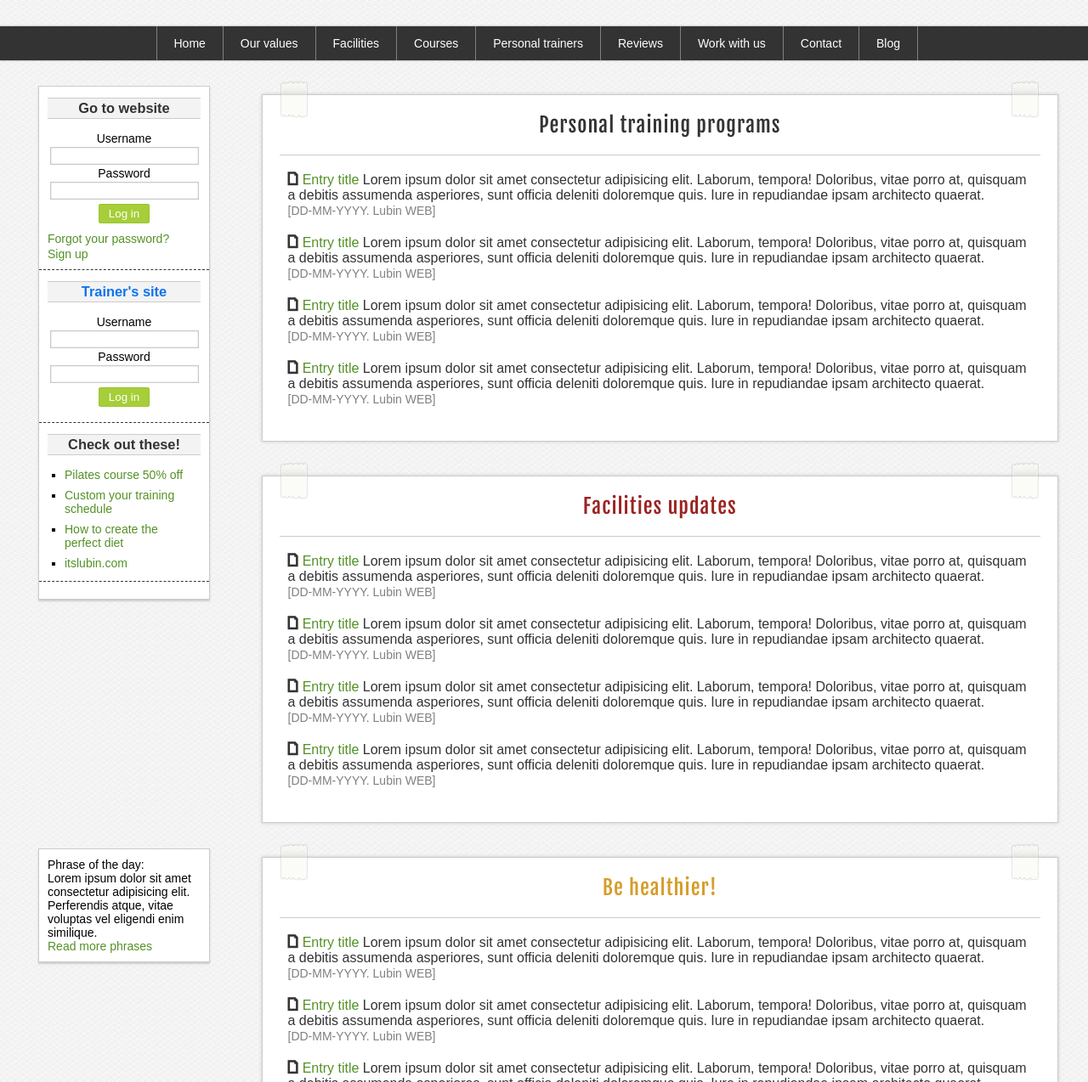
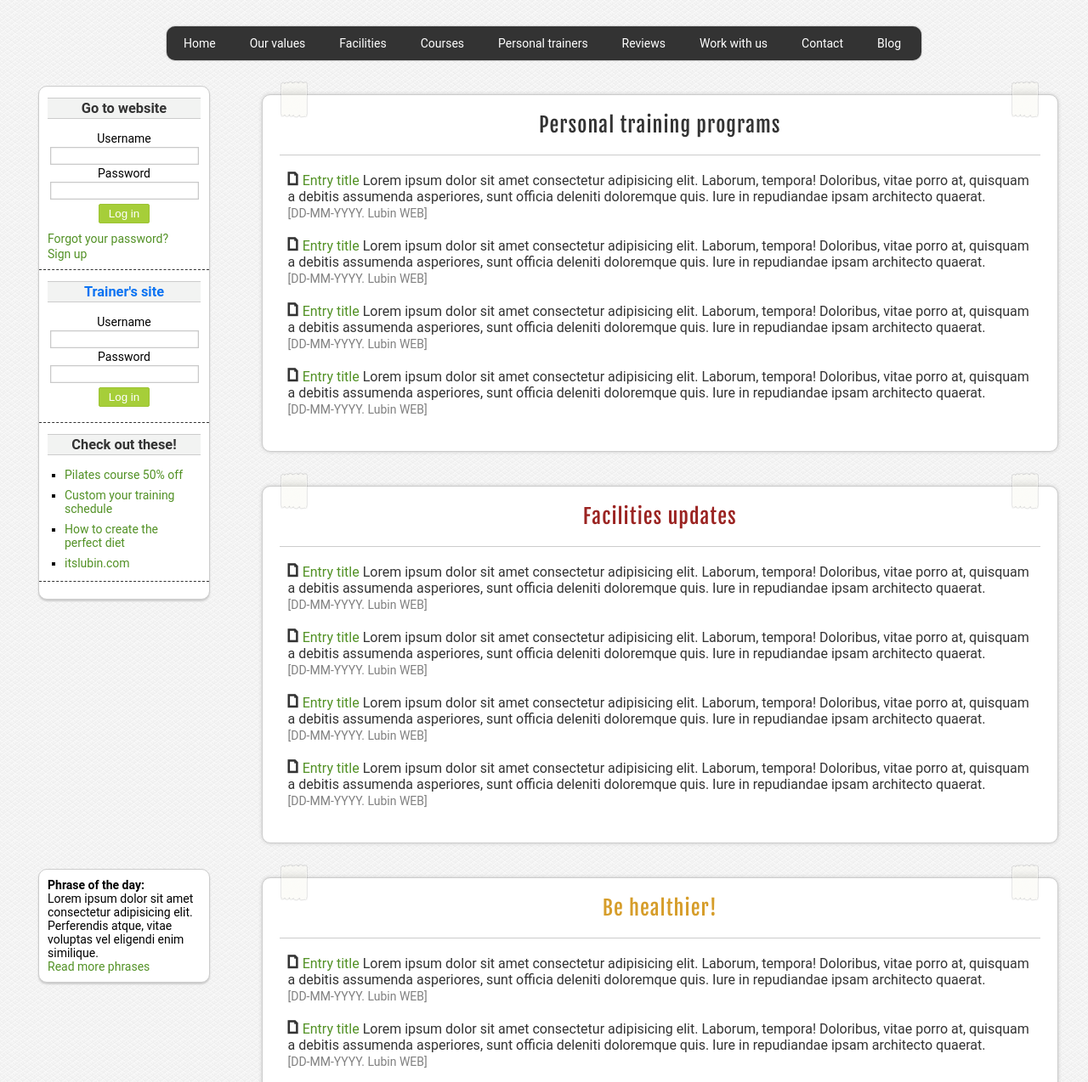
Before and after one commit to itslubin/desktop-website, a plain HTML site: page index.html in a window 1280 px wide. Shown: the part 219-1493 px from the top of the page at 85% size. Drawn offline with Linux system fonts and the light colour scheme.

Commit message:
made prettier

```diff
--- a/css/styles.css
+++ b/css/styles.css
@@ -173,26 +173,27 @@ button:active {
 /*Barra de navegación*/
 
 #nav {
-    width: 100%;
+    width: 888px;
     background-color: #333333;
     color: white;
     height: 40px;
-    font-family: sans-serif, Helvetica, Arial;
+    font-family: 'Roboto', sans-serif;
     font-size: 14px;
     box-shadow: 0px 0px 2px gray;
+    border-radius: 10px;
+    left: 15%;
+    margin: auto;
 }
 
 #nav ul {
     list-style: none;
-    margin: 0px auto;
     width: 913px;
 }
 
 #nav > ul > li {
     line-height: 40px;
     float: left;
-    border-right: 1px solid gray;
-    transition: all 300ms;
+    transition: all 100ms;
 }
 
 #nav > ul > li a {
@@ -203,23 +204,28 @@ button:active {
     padding-right: 20px;
 }
 
-#nav > ul > li:first-child {
-    border-left: 1px solid gray;
-}
-
 #nav > ul > li:hover {
     background-color: #70b231;
     box-shadow: 0px 0px 4px green inset;
+}
+
+#nav > ul >li:first-child:hover {
+    border-radius: 10px 0px 0px 10px;
+}
+
+#nav > ul >li:last-child:hover {
+    border-radius: 0px 10px 10px 0px;
 }
 
 /*Menu desplegable*/
 #nav > ul > li > ul {
     display: none;
     position: absolute;
-    width: 160px;
     box-shadow: 0px 2px 2px gray;
     z-index: 1;
+    width: 130px;
 }
+
 
 #nav > ul > li:hover > ul {
     display: block;
@@ -239,15 +245,15 @@ button:active {
 
 #nav > ul > li:hover > ul > li > a {
     color: #666666;
+}
 
-}
 
 /*Contenido*/
 #content {
     width: 1250px;
     min-height: 1100px;
     margin: 0px auto;
-    font-family: sans-serif, Arial, Helvetica;;
+    font-family: 'Roboto', sans-serif;
 }
 
 /*Barra lateral*/
@@ -264,10 +270,14 @@ button:active {
 #frase {
     padding: 10px;
     font-size: 14px;
-    font-family: sans-serif;
+    font-family: 'Roboto', sans-serif;
     width: 180px;
+    border-radius: 10px;
 }
 
+#aside {
+    border-radius: 10px;
+}
 #aside .widget {
     display: block;
     width: 180px;
@@ -335,7 +345,7 @@ button:active {
 #sections {
     float: right;
     width: 75%;
-    font-family: sans-serif, Arial, Helvetica;
+    font-family: 'Roboto', sans-serif;
     margin-right: 20px;
 }
 
@@ -360,6 +370,7 @@ button:active {
     color: #333333;
     font-size: 16px;
     overflow: hidden;
+    border-radius: 10px;
 }
 
 #sections .article {
@@ -402,7 +413,7 @@ button:active {
     padding-top: 10px;
     padding-bottom: 10px;
     color: white;
-    font-family: sans-serif;
+    font-family: 'Roboto', sans-serif;
     font-size: 14px;
     box-shadow: 0px 0px 2px gray;
 }
--- a/index.html
+++ b/index.html
@@ -132,7 +132,7 @@
 
       <!-- Secciones -->
       <div id="sections">
-        <section id="frontend">
+        <section>
           <span class="sticker">
             <img class="stickerOne" src="img/scotch.png" alt="pegatina" />
             <img class="stickerTwo" src="img/scotch.png" alt="pegatina" />
@@ -190,7 +190,7 @@
       </div>
 
       <div id="sections">
-        <section id="backend">
+        <section>
           <span class="sticker">
             <img class="stickerOne" src="img/scotch.png" alt="pegatina" />
             <img class="stickerTwo" src="img/scotch.png" alt="pegatina" />
@@ -248,7 +248,7 @@
       </div>
 
       <div id="sections">
-        <section id="instructor">
+        <section>
           <span class="sticker">
             <img class="stickerOne" src="img/scotch.png" alt="pegatina" />
             <img class="stickerTwo" src="img/scotch.png" alt="pegatina" />
@@ -306,7 +306,7 @@
       </div>
 
       <aside id="frase">
-        Phrase of the day: <br />
+        <b>Phrase of the day:</b> <br />
         Lorem ipsum dolor sit amet consectetur adipisicing elit. Perferendis
         atque, vitae voluptas vel eligendi enim similique.
         <br />
```
